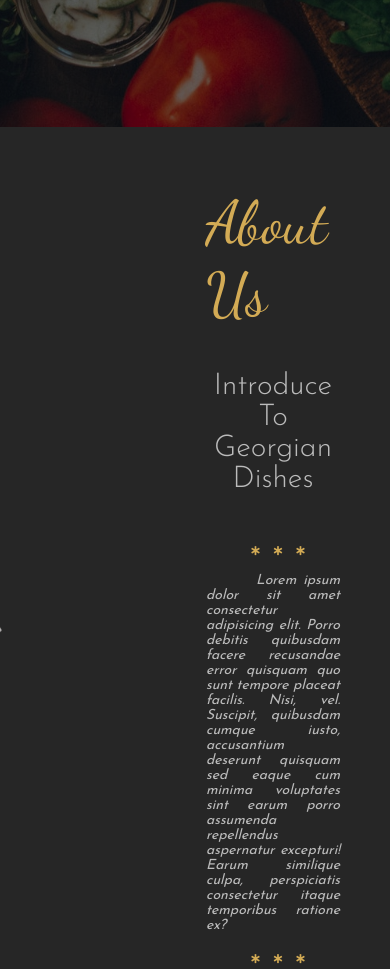
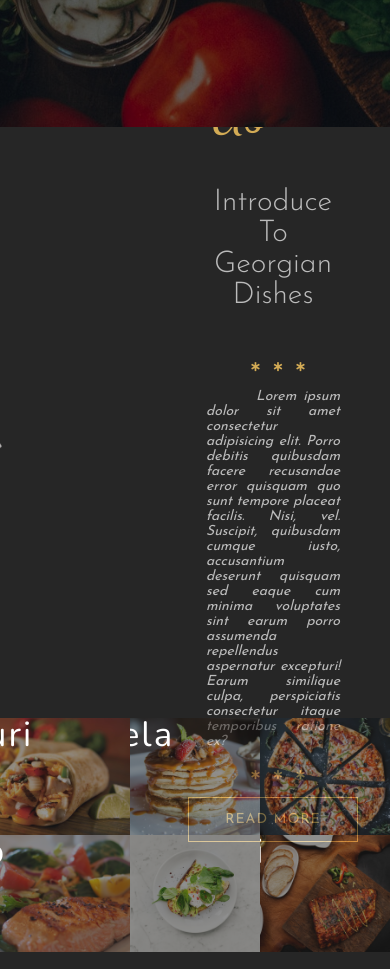
Before and after one commit to Prasenjit-3433/Georgia, a website: page index.html in a window 390 px wide. Shown: the part 717-1686 px from the top of the page. Drawn offline with nearby package versions, Linux system fonts and the light colour scheme.

Commit message:
made responsive for screens of max-with 900px

```diff
--- a/scss/_components.scss
+++ b/scss/_components.scss
@@ -149,6 +149,10 @@
             font-family: $font-nunito;
             font-size: 50px;
             @include textStyles(capitalize);
+
+            @media (max-width: 900px) {
+                font-size: 35px;
+            }
         }
 
         &-paragraph {
@@ -156,6 +160,10 @@
             font-size: 30px;
             margin-bottom: 30px;
             @include textStyles(capitalize);
+
+            @media (max-width: 900px) {
+                font-size: 20px;
+            }
         }
 
         &-btn {
@@ -172,6 +180,12 @@
             border-radius: 30px;
             outline: none;
             cursor: pointer;
+
+            @media (max-width: 900px) {
+                font-size: 12px;
+                width: 130px;
+                height: 30px;
+            }
         }
     }
 
--- a/scss/_layout.scss
+++ b/scss/_layout.scss
@@ -121,8 +121,10 @@
     height: 90vh;
     display: flex;
     align-items: center;
-    // extra edded:
-    padding: 100px 0;
+
+    @media (max-width: 900px) {
+        height: 70vh;
+    }
 
     &-left {
         width: 40%;
```
Also changed, not shown: css/main.css.
